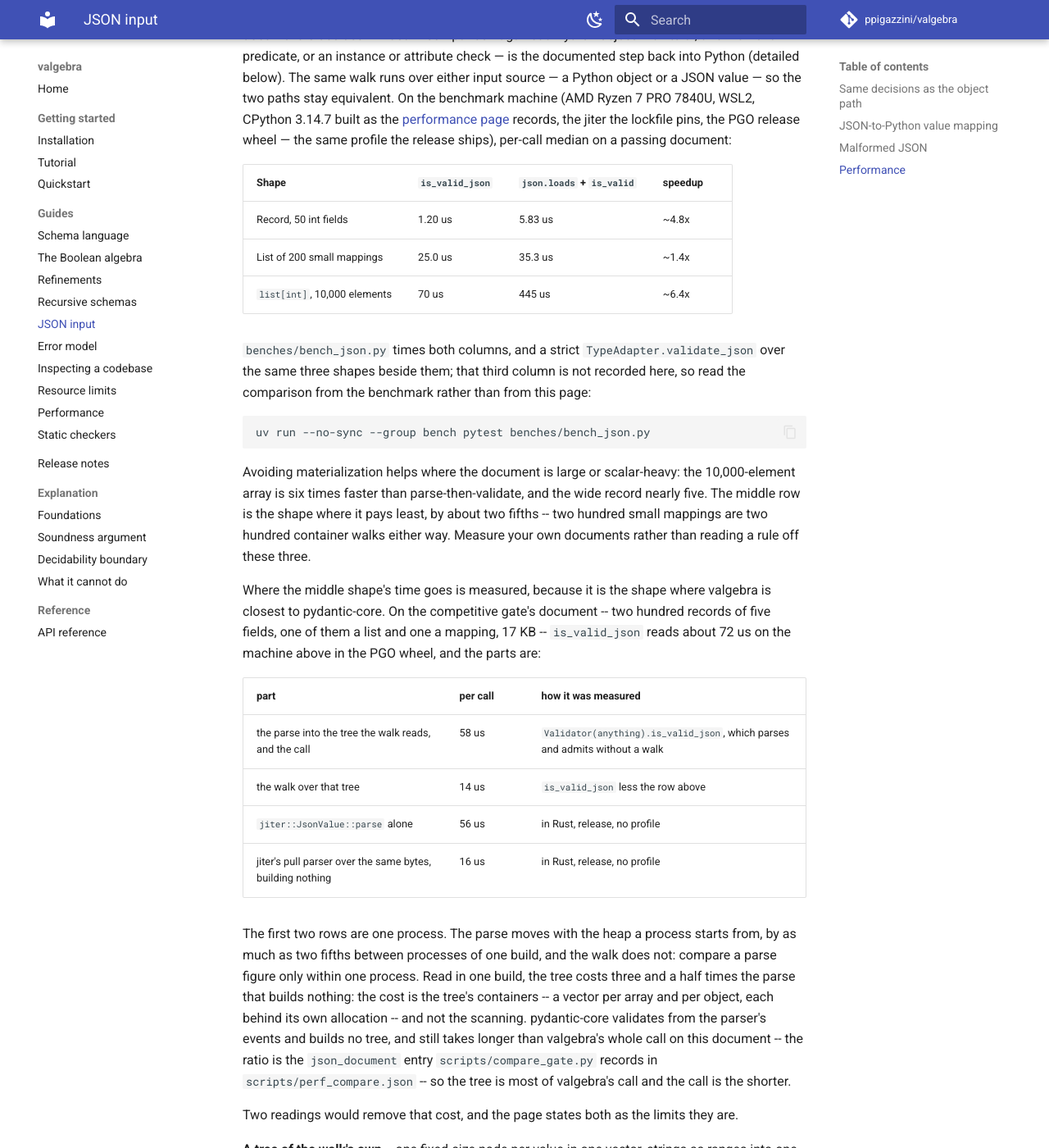
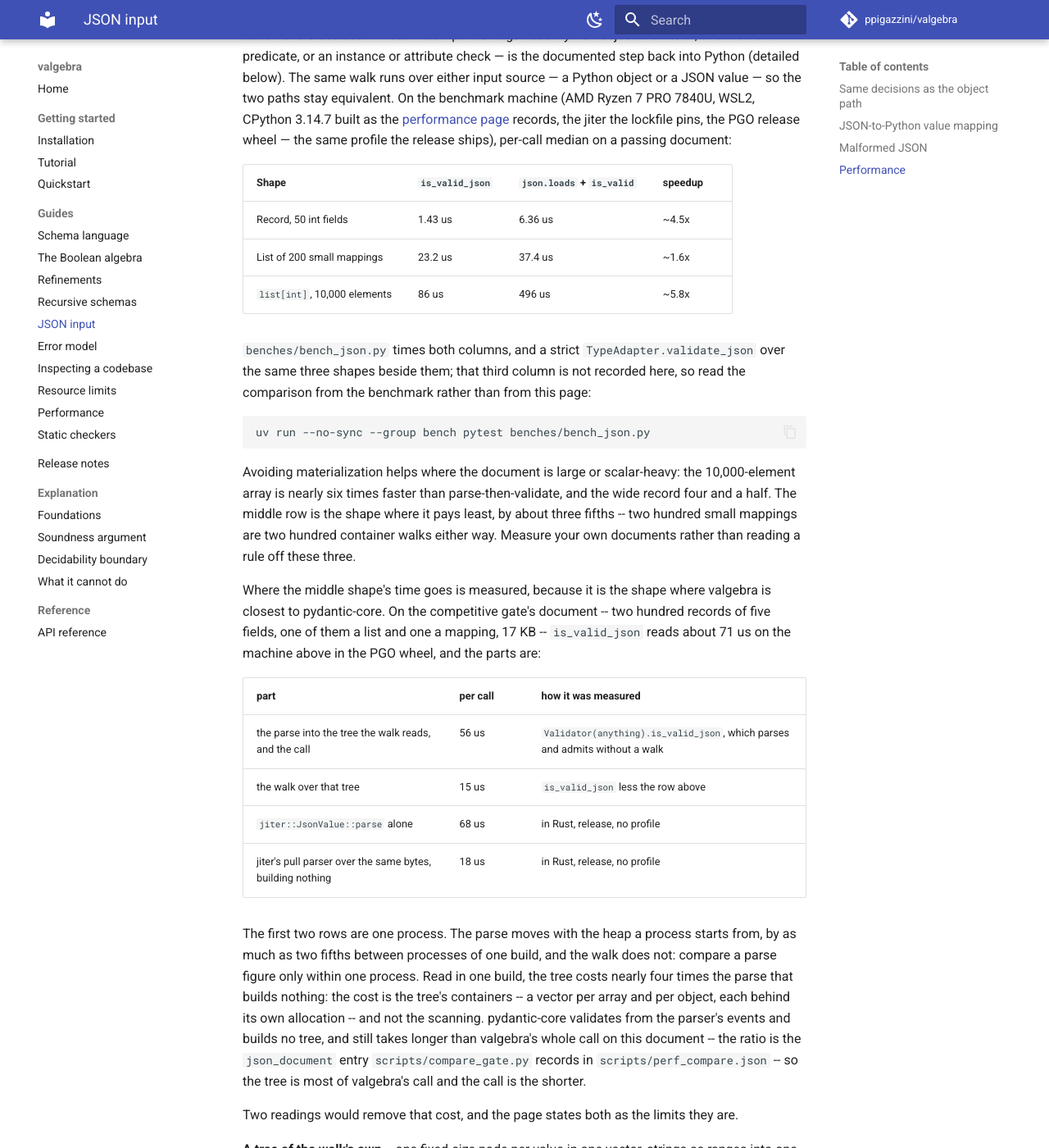
Before and after one commit to ppigazzini/valgebra, an MkDocs documentation site: the page built from docs/07-json.md, in a window 1280 px wide and 1400 px high, scrolled down 4259 px. Shown: the whole window at 82% size. Built offline with MkDocs 1.6.1 and Material for MkDocs 9.7.7, drawn with Linux system fonts in a browser that asks for light colours; comment, search, counter and statistics services are not loaded.

Commit message:
docs: the performance and JSON pages carry a campaign on this tree
Every wall-clock figure on the two pages is re-read on 0.0.19's PGO wheels,
on an idle machine: the end-to-end table as the median of ten runs, two sets
of five; the ratios over eighteen comparison-gate runs on CPython 3.14,
twelve on 3.12 and seven on the free-threaded 3.14; six plain and profiled
readings interleaved; the floor taken twice; the JSON split in one process
with jiter's own parse beside it; the criterion corpus once. valgebra reads
9.3, 9.4 and 4.0 times faster than a strict pydantic on the nested list, the
large array and the wide record, and the profile now buys 25% on the JSON
document and 23% on the one-int call.

The floor moved: `x in v` reads 23 ns and `v.is_valid(x)` 25 ns, where both
read 19 and 24 on 0.0.18 built the same way on the same interpreter, while a
plain Python call reads the same on both. The page states the reading of
this tree. The threads table says what the JSON parser's lock guards: the
hand-off of a string cache from its pool, not the parse.

````diff
--- a/docs/07-json.md
+++ b/docs/07-json.md
@@ -215,9 +215,9 @@
 
 | Shape | `is_valid_json` | `json.loads` + `is_valid` | speedup |
 | --- | --- | --- | --- |
-| Record, 50 int fields | 1.20 us | 5.83 us | ~4.8x |
-| List of 200 small mappings | 25.0 us | 35.3 us | ~1.4x |
-| `list[int]`, 10,000 elements | 70 us | 445 us | ~6.4x |
+| Record, 50 int fields | 1.43 us | 6.36 us | ~4.5x |
+| List of 200 small mappings | 23.2 us | 37.4 us | ~1.6x |
+| `list[int]`, 10,000 elements | 86 us | 496 us | ~5.8x |
 
 `benches/bench_json.py` times both columns, and a strict
 `TypeAdapter.validate_json` over the same three shapes beside them; that third
@@ -229,28 +229,28 @@
 ```
 
 Avoiding materialization helps where the document is large or scalar-heavy: the
-10,000-element array is six times faster than parse-then-validate, and the wide
-record nearly five. The middle row is the shape where it pays least, by about two
-fifths -- two hundred small mappings are two hundred container walks either
+10,000-element array is nearly six times faster than parse-then-validate, and
+the wide record four and a half. The middle row is the shape where it pays least,
+by about three fifths -- two hundred small mappings are two hundred container walks either
 way. Measure your own documents rather than reading a rule off these three.
 
 Where the middle shape's time goes is measured, because it is the shape where
 valgebra is closest to pydantic-core. On the competitive gate's document -- two
 hundred records of five fields, one of them a list and one a mapping, 17 KB --
-`is_valid_json` reads about 72 us on the machine above in the PGO wheel, and
+`is_valid_json` reads about 71 us on the machine above in the PGO wheel, and
 the parts are:
 
 | part | per call | how it was measured |
 | --- | --- | --- |
-| the parse into the tree the walk reads, and the call | 58 us | `Validator(anything).is_valid_json`, which parses and admits without a walk |
-| the walk over that tree | 14 us | `is_valid_json` less the row above |
-| `jiter::JsonValue::parse` alone | 56 us | in Rust, release, no profile |
-| jiter's pull parser over the same bytes, building nothing | 16 us | in Rust, release, no profile |
+| the parse into the tree the walk reads, and the call | 56 us | `Validator(anything).is_valid_json`, which parses and admits without a walk |
+| the walk over that tree | 15 us | `is_valid_json` less the row above |
+| `jiter::JsonValue::parse` alone | 68 us | in Rust, release, no profile |
+| jiter's pull parser over the same bytes, building nothing | 18 us | in Rust, release, no profile |
 
 The first two rows are one process. The parse moves with the heap a process
 starts from, by as much as two fifths between processes of one build, and the
 walk does not: compare a parse figure only within one process. Read in one
-build, the tree costs three and a half times the parse that builds nothing: the cost is the tree's containers -- a
+build, the tree costs nearly four times the parse that builds nothing: the cost is the tree's containers -- a
 vector per array and per object, each behind its own allocation -- and not the
 scanning. pydantic-core validates from the parser's events and builds no tree,
 and still takes longer than valgebra's whole call on this document -- the ratio
````
Also changed, not shown: docs/11-performance.md (+43 -40 lines).
